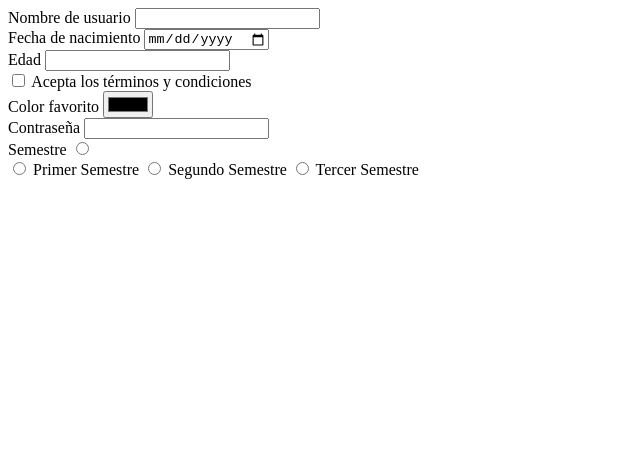
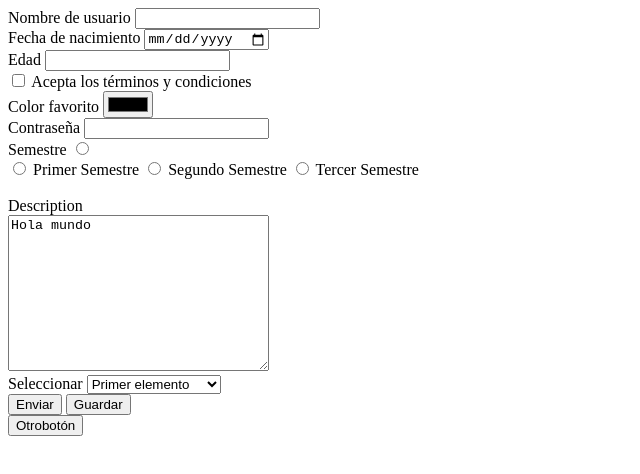
Before and after one commit to Fundamentos2122/prueba-franc97, a plain HTML site: page Formularios.html in a window 1280 px wide. Shown: the whole page, without its empty margins (0-640 px from the left). Drawn offline with Linux system fonts and the light colour scheme.

Commit message:
Formularios 2

```diff
--- a/Formularios.html
+++ b/Formularios.html
@@ -36,8 +36,23 @@
         <input type="radio", name="semester">
         <label>Tercer Semestre</label>
 
-
+        <br>
+        <br>
+        <label for="descrption">Description</label>
+        <br>
+        <textarea name="description" id="" cols="30" rows="10">Hola mundo</textarea>
+        <br>
+        <label for="select">Seleccionar</label>
+        <select name="select" >
+            <option value="1">Primer elemento</option>
+            <option value="2">Segundo elemento</option>
+            <option value="3">Tercero elemento</option>
+        </select>
+        <br>
+        <input type="submit" value="Enviar">
+        <button type="button">Guardar</button> <!type es para especificar su tipo como button y no envia el formulario>
 
     </form>
+    <button>Otrobotón</button>
 </body>
 </html>
```
